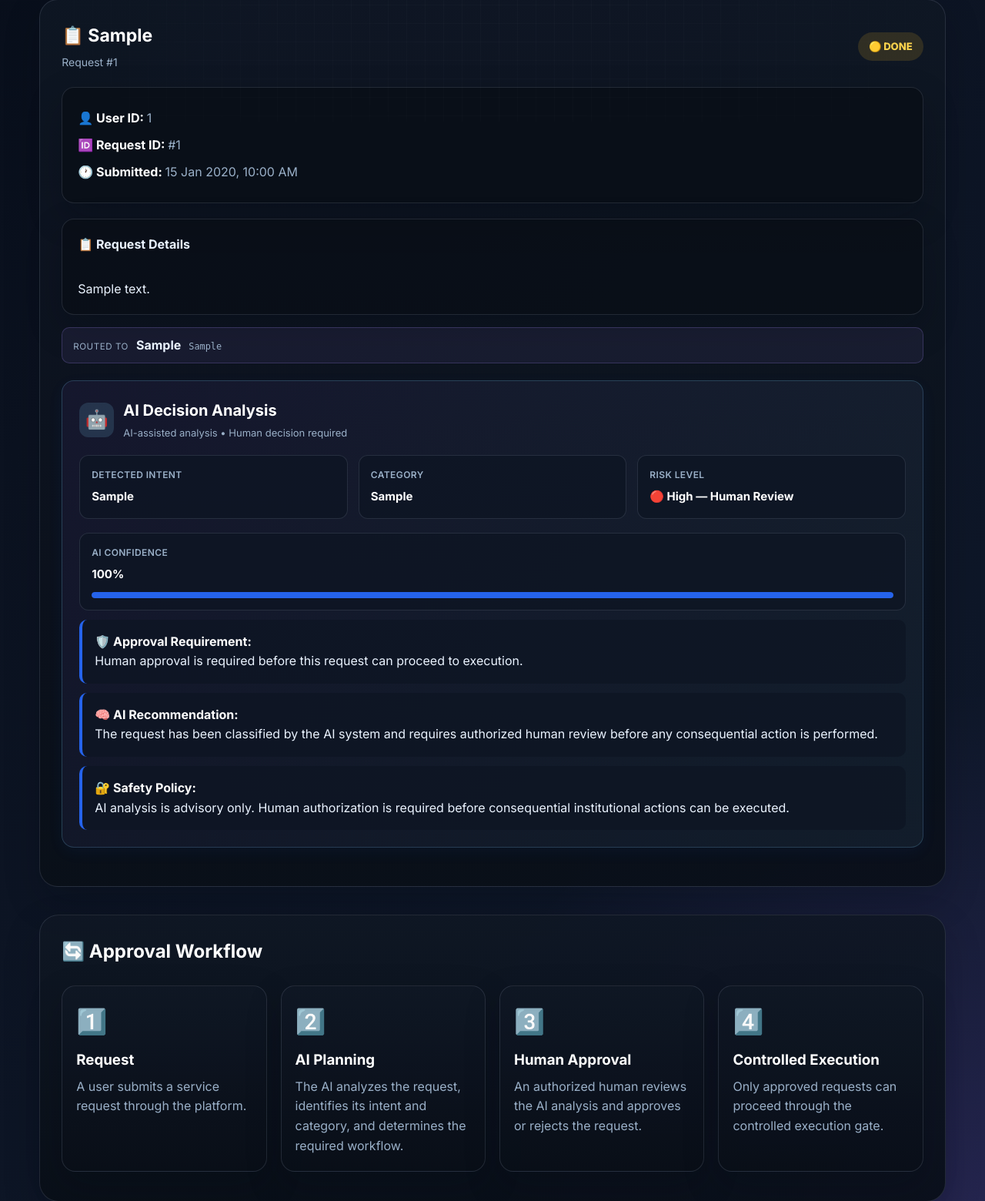
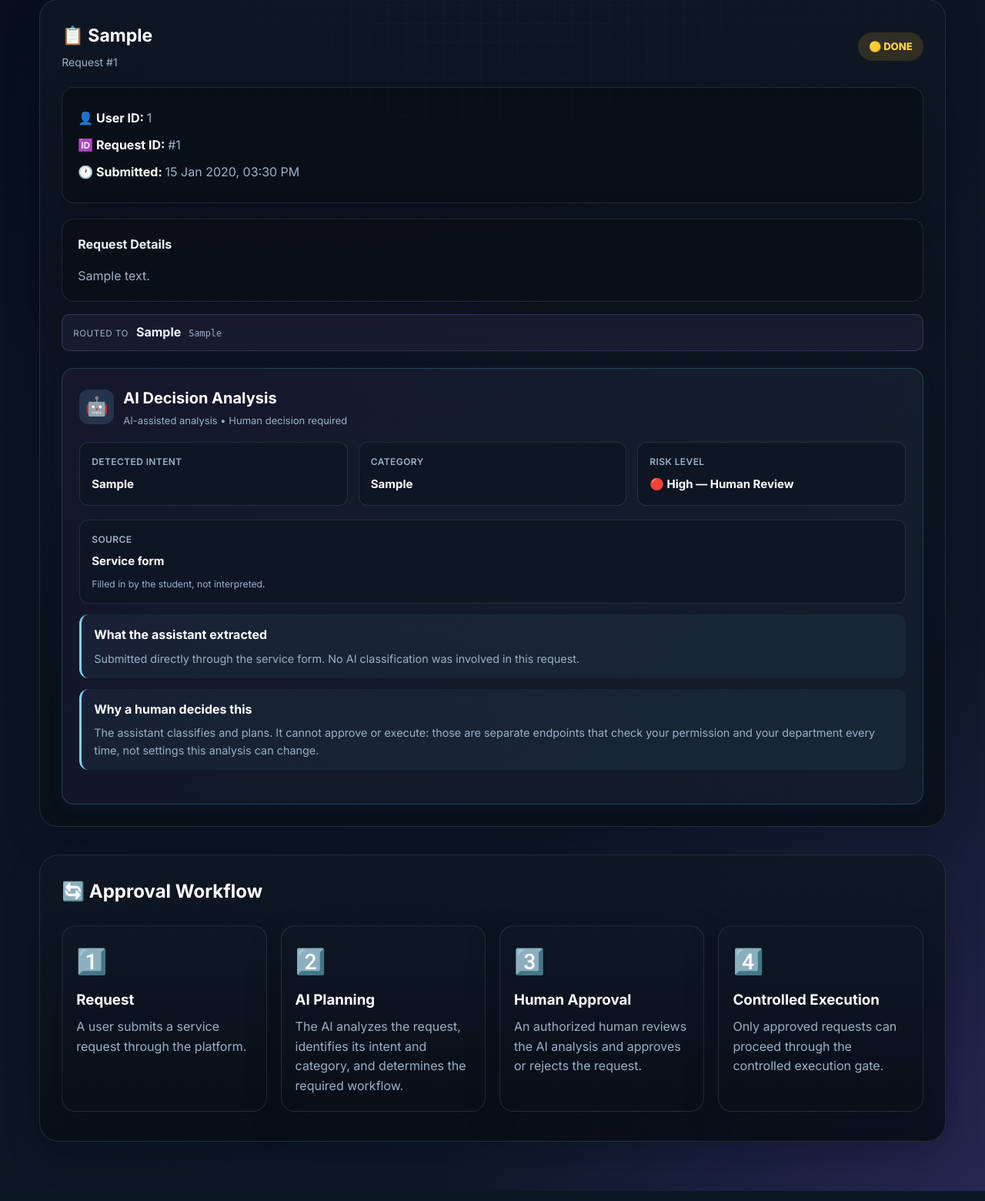
Before and after one commit to ZESCHO/Hackathon-project-2026, a Flask app: page /approval in a window 1280 px wide. Shown: the part 642-2202 px from the top of the page at 77% size. Run offline with Flask 3, Linux system fonts and the light colour scheme; the visitor is signed in with stand-in values (Sample User, id 1); tables that the repository leaves empty hold one stand-in row (values such as "Sample post").

Commit message:
Make the review panel say what actually happened
Times were five and a half hours out. They are stored in UTC, which is
right, and were displayed in UTC, which is not: a request filed at
18:10 read as 12:40. Conversion now happens at display through
DISPLAY_TIMEZONE, defaulting to Asia/Kolkata.

Routing showed "[maint-002]", a knowledge base id and nothing else,
because it was built from a snippet title that turned out to be empty.
The planner now states the reason in words - "Reported fault handled by
Electrical. Medium priority, target 2 working days" - and keeps the id
as a trace rather than as the message. Existing approvals were
backfilled.

Request details were one run-on line of "location: x | room: y |
description: z". The structured fields were already stored, so they are
rendered as labelled values, falling back to the raw text only for
requests filed before that field existed.

The planned steps did not say why they were there. They are now framed
around the decision being made: what was already done when the request
was filed, which step is this reviewer's, and what runs only if they
approve.

Approval Requirement, AI Recommendation and Safety Policy were three
fixed paragraphs dressed as model output. They said the same thing on
every request and nothing the agent produced. Replaced with what was
actually computed: which fields were extracted and how, the policy
notes with the entries behind them, and a plain statement of why a
human decides.

The confidence tile claimed "100%" on form submissions, where no model
ran at all. Requests now record whether they came from the assistant or
a form, and the tile says which. Where a real score exists it explains
what it measures and that anything under 55% is never filed.

Co-Authored-By: Claude Opus 5 <noreply@anthropic.com>

```diff
--- a/Src/app.py
+++ b/Src/app.py
@@ -29,6 +29,12 @@ from app.models.workflow import Workflow
 from app.models.approval import Approval
 from app.db_migrate import sync_columns, migrate_users, migrate_approvals
 from app.workflows.executor import create_workflow, execute_workflow
+from app.formatting import (
+    local_datetime,
+    local_date,
+    local_time,
+    time_ago
+)
 from app.security import (
     can,
     can_act_on,
@@ -193,7 +199,8 @@ def chat():
             description=description,
             fields=fields,
             category=category,
-            confidence=user_request.get("confidence_score", 1.0)
+            confidence=user_request.get("confidence_score", 1.0),
+            source="assistant"
         )
 
         user_request["request_id"] = service_request.id
@@ -688,7 +695,8 @@ def create_approval_request(
     description,
     fields=None,
     category=None,
-    confidence=1.0
+    confidence=1.0,
+    source="form"
 ):
 
     if not user:
@@ -713,6 +721,8 @@ def create_approval_request(
         confidence=confidence,
 
         requires_approval=True,
+
+        source=source,
 
         fields_json=fields
 
@@ -1086,6 +1096,13 @@ def certificate_request():
 # ADMIN / REVIEWER ACCESS CONTROL
 # ============================================================
 
+# Timestamps are stored in UTC and read in the institution's timezone.
+app.jinja_env.filters["localdatetime"] = local_datetime
+app.jinja_env.filters["localdate"] = local_date
+app.jinja_env.filters["localtime"] = local_time
+app.jinja_env.filters["timeago"] = time_ago
+
+
 @app.context_processor
 def inject_permissions():
     """
@@ -1560,7 +1577,8 @@ def audit():
                 record.tool_name,
 
             "timestamp":
-                record.timestamp.strftime(
+                local_datetime(
+                    record.timestamp,
                     "%d %b %Y, %I:%M:%S %p"
                 )
 
--- a/Src/static/style.css
+++ b/Src/static/style.css
@@ -1803,3 +1847,82 @@ html[data-theme="light"] .password-toggle {
     background: rgba(167, 139, 250, 0.12);
     border: 1px solid rgba(167, 139, 250, 0.25);
 }
+
+/* Request details as labelled values rather than one run-on line. */
+.request-fields {
+    display: grid;
+    grid-template-columns: minmax(110px, max-content) 1fr;
+    gap: 8px 18px;
+    margin: 14px 0 0;
+}
+
+.request-fields dt {
+    color: var(--muted);
+    font-size: 0.82rem;
+    letter-spacing: 0.02em;
+}
+
+.request-fields dd {
+    margin: 0;
+    color: var(--text);
+    word-break: break-word;
+}
+
+.request-raw {
+    margin-top: 12px;
+    color: var(--muted);
+}
+
+@media (max-width: 640px) {
+    .request-fields {
+        grid-template-columns: 1fr;
+        gap: 2px 0;
+    }
+    .request-fields dd {
+        margin-bottom: 10px;
+    }
+}
+
+/* AI analysis findings */
+.ai-finding {
+    margin-top: 14px;
+    padding: 14px 16px;
+    border-radius: 12px;
+    background: rgba(125, 211, 252, 0.05);
+    border-left: 3px solid var(--primary);
+}
+
+.ai-finding strong {
+    display: block;
+    margin-bottom: 6px;
+    color: var(--text-strong);
+}
+
+.ai-finding p {
+    margin: 6px 0 0;
+    color: var(--muted);
+    font-size: 0.9rem;
+    line-height: 1.6;
+}
+
+.ai-finding p.ai-blocking {
+    color: var(--danger);
+}
+
+.ai-source {
+    display: inline-block;
+    margin-left: 6px;
+    padding: 1px 7px;
+    border-radius: 999px;
+    background: rgba(148, 163, 184, 0.14);
+    font-family: ui-monospace, monospace;
+    font-size: 0.7rem;
+    color: var(--muted);
+}
+
+.ai-box-note {
+    margin-top: 8px !important;
+    font-size: 0.76rem !important;
+    line-height: 1.5 !important;
+    color: var(--muted) !important;
+}
--- a/Src/templates/approval.html
+++ b/Src/templates/approval.html
@@ -1015,9 +1015,7 @@
                             🕐 Submitted:
                         </strong>
 
-                        {{ item.created_at.strftime(
-                            "%d %b %Y, %I:%M %p"
-                        ) }}
+                        {{ item.created_at|localdatetime }}
 
                     </p>
 
@@ -1033,13 +1031,20 @@
 
                 <div class="request-description">
 
-                    <strong>
-                        📋 Request Details
-                    </strong>
-
-                    <br><br>
-
-                    {{ item.request_text }}
+                    <strong>Request Details</strong>
+
+                    {% if item.fields_json %}
+                    <dl class="request-fields">
+                        {% for key, value in item.fields_json.items() %}
+                        {% if value %}
+                        <dt>{{ key|replace("_", " ")|title }}</dt>
+                        <dd>{{ value }}</dd>
+                        {% endif %}
+                        {% endfor %}
+                    </dl>
+                    {% else %}
+                    <p class="request-raw">{{ item.request_text }}</p>
+                    {% endif %}
 
                 </div>
 
@@ -1071,12 +1076,12 @@
                 {% if plan.policy_notes %}
                 <div class="policy-panel">
 
-                    <strong>📕 Policy Findings</strong>
+                    <strong>Policy the agent applied</strong>
 
                     {% for note in plan.policy_notes %}
                     <div class="policy-note {% if note.blocking %}policy-note-blocking{% endif %}">
 
-                        <span class="policy-source">[{{ note.source }}]</span>
+                        <span class="policy-source">{{ note.source }}</span>
 
                         {% if note.blocking %}
                         <span class="policy-flag">Conflict</span>
@@ -1090,17 +1095,51 @@
                 </div>
                 {% endif %}
 
+                {% set gate = plan.steps
+                    | selectattr("actor", "equalto", "HUMAN")
+                    | map(attribute="step") | first %}
+
                 <div class="plan-panel">
 
-                    <strong>🧭 Planned Steps</strong>
+                    <strong>What approving this will do</strong>
+
+                    <p class="plan-intro">
+                        The agent planned these steps before anything
+                        happened, so you can see the whole sequence
+                        before authorising any of it.
+                    </p>
 
                     <ol class="plan-steps">
                         {% for step in plan.steps %}
-                        <li class="plan-step plan-step-{{ step.actor|lower }}">
-                            {{ step.description }}
-                            {% if step.actor == "HUMAN" %}
-                            <span class="plan-actor">requires a human</span>
-                            {% endif %}
+
+                        {% if gate and step.step < gate %}
+                            {% set state = "done" %}
+                        {% elif gate and step.step == gate %}
+                            {% set state = "gate" %}
+                        {% else %}
+                            {% set state = "pending" %}
+                        {% endif %}
+
+                        <li class="plan-step plan-step-{{ state }}">
+
+                            <span class="plan-mark">
+                                {% if state == "done" %}done
+                                {% elif state == "gate" %}you
+                                {% else %}then{% endif %}
+                            </span>
+
+                            <span class="plan-text">
+                                {{ step.description }}
+                                {% if state == "done" %}
+                                <em>already completed when the request
+                                    was filed</em>
+                                {% elif state == "gate" %}
+                                <em>this decision</em>
+                                {% else %}
+                                <em>runs only if you approve</em>
+                                {% endif %}
+                            </span>
+
                         </li>
                         {% endfor %}
                     </ol>
@@ -1215,120 +1254,107 @@
                     <div class="ai-analysis-box">
 
                         <span>
-                            AI Confidence
+                            {% if item.source == "assistant" %}
+                                Understanding Confidence
+                            {% else %}
+                                Source
+                            {% endif %}
                         </span>
 
+                        {% if item.source != "assistant" %}
+
+                        <strong>Service form</strong>
+
+                        <p class="ai-box-note">
+                            Filled in by the student, not interpreted.
+                        </p>
+
+                        {% elif item.confidence is not none %}
 
                         <strong>
-
-                            {% if item.confidence is not none %}
-
-                                {{ "%.0f"|format(
-                                    item.confidence * 100
-                                ) }}%
-
-                            {% else %}
-
-                                Not Available
-
-                            {% endif %}
-
+                            {{ "%.0f"|format(item.confidence * 100) }}%
                         </strong>
 
-
                         <div class="confidence-bar">
-
                             <div
                                 class="confidence-fill"
-                                style="
-                                    width:
-                                    {{ (
-                                        item.confidence * 100
-                                    ) if item.confidence is not none else 0 }}%;
-                                "
+                                style="width: {{ (item.confidence * 100)|round|int }}%;"
                             ></div>
-
                         </div>
 
+                        <p class="ai-box-note">
+                            How well the message matched what this
+                            request needs. Anything below 55% is not
+                            filed at all; the student is asked to
+                            restate it.
+                        </p>
+
+                        {% else %}
+
+                        <strong>Not recorded</strong>
+
+                        {% endif %}
+
                     </div>
 
 
 
                     <!-- APPROVAL REQUIREMENT -->
 
-                    <div class="ai-recommendation">
-
-                        <strong>
-                            🛡️ Approval Requirement:
-                        </strong>
-
-                        <br>
-
-
-                        {% if item.requires_approval %}
-
-                            Human approval is required before
-                            this request can proceed to execution.
-
-                        {% else %}
-
-                            This request does not currently
-                            require human approval.
-
+                    <div class="ai-finding">
+
+                            <strong>What the assistant extracted</strong>
+
+                            {% if item.source == "assistant" %}
+                            <p>
+                                Collected through conversation. Values
+                                the model could not trace back to the
+                                student's own words were rejected rather
+                                than guessed, so anything shown here was
+                                actually stated.
+                            </p>
+                            {% else %}
+                            <p>
+                                Submitted directly through the service
+                                form. No AI classification was involved
+                                in this request.
+                            </p>
+                            {% endif %}
+
+                        </div>
+
+                        {% set plan = request_plans.get(item.id) %}
+
+                        {% if plan and plan.policy_notes %}
+                        <div class="ai-finding">
+
+                            <strong>Policy consulted</strong>
+
+                            {% for note in plan.policy_notes %}
+                            <p class="{% if note.blocking %}ai-blocking{% endif %}">
+                                {% if note.blocking %}Conflict:{% endif %}
+                                {{ note.message }}
+                                <span class="ai-source">{{ note.source }}</span>
+                            </p>
+                            {% endfor %}
+
+                        </div>
                         {% endif %}
 
-                    </div>
-
-
-
-                    <!-- AI RECOMMENDATION -->
-
-                    <div class="ai-recommendation">
-
-                        <strong>
-                            🧠 AI Recommendation:
-                        </strong>
-
-                        <br>
-
-                        {% if item.requires_approval %}
-
-                            The request has been classified by
-                            the AI system and requires authorized
-                            human review before any consequential
-                            action is performed.
-
-                        {% else %}
-
-                            The request has been analyzed by the
-                            AI system and does not currently require
-                            human approval.
-
-                        {% endif %}
-
-                    </div>
-
-
-
-                    <!-- SAFETY POLICY -->
-
-                    <div class="ai-recommendation">
-
-                        <strong>
-                            🔐 Safety Policy:
-                        </strong>
-
-                        <br>
-
-                        AI analysis is advisory only.
-                        Human authorization is required before
-                        consequential institutional actions can
-                        be executed.
-
-                    </div>
-
-
-                </div>
+                        <div class="ai-finding">
+
+                            <strong>Why a human decides this</strong>
+
+                            <p>
+                                The assistant classifies and plans. It
+                                cannot approve or execute: those are
+                                separate endpoints that check your
+                                permission and your department every
+                                time, not settings this analysis can
+                                change.
+                            </p>
+
+                        </div>
 
 
 
--- a/Src/templates/audit.html
+++ b/Src/templates/audit.html
@@ -148,7 +148,7 @@
                                 </span>
 
                                 <small>
-                                    {{ record.timestamp }}
+                                    {{ record.timestamp|localdatetime }}
                                 </small>
 
                             </div>
--- a/Src/templates/execution.html
+++ b/Src/templates/execution.html
@@ -370,7 +370,7 @@
                         🕒
                         <strong>Submitted:</strong>
 
-                        {{ item.created_at }}
+                        {{ item.created_at|localdatetime }}
 
                     </p>
 
```
Also changed, not shown: other parts of Src/static/style.css (+52 -8 lines), Src/app/formatting.py (added, +94 -0 lines), Src/app/models/request.py (+9 -0 lines), Src/app/workflows/executor.py (+7 -8 lines), Src/app/workflows/planner.py (+41 -3 lines), Src/templates/requests.html (+2 -6 lines).
